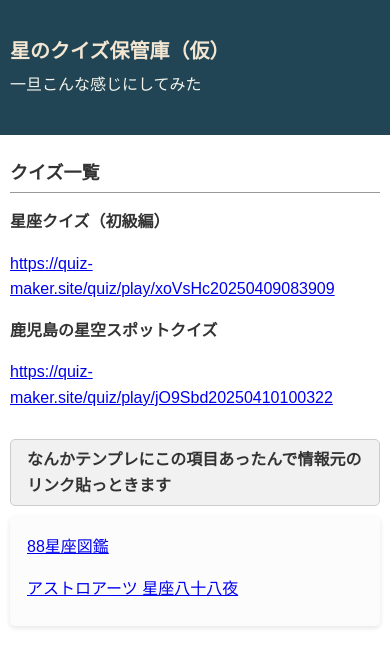
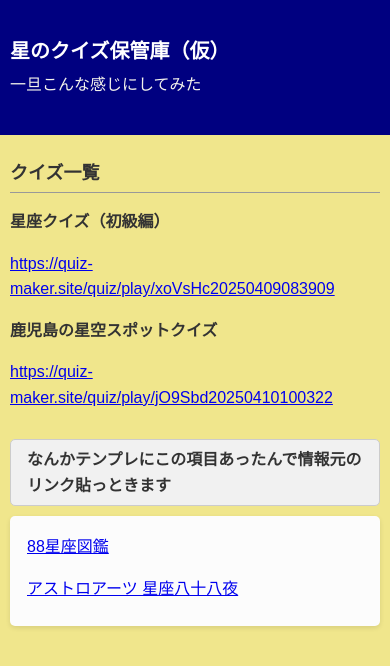
Before and after one commit to yaza88-hub/yaza88-hub.github.io, a plain HTML site: page index.htm in a window 390 px wide. Drawn offline with Linux system fonts and the light colour scheme.

Commit message:
Update index.css

```diff
--- a/index.css
+++ b/index.css
@@ -5,13 +5,14 @@ body {
 	font-family: "游ゴシック Medium", "ヒラギノ角ゴ Pro", "Hiragino Kaku Gothic Pro", "メイリオ", "Meiryo", sans-serif;
 	line-height: 1.6;
     font-size: 16px;
+	background-color: #F0E68C;
 }
 #header-container {
   margin: 0 auto;
   width: 694px;
 }
 header {
-	background-color: #214555;
+	background-color: #3a3a91;
 }
 #head-inner {
     padding: 25px 0;
@@ -21,7 +22,7 @@ h1 {
 	font-weight: bold;
 	padding: 10px 0 0 0;
 	margin: 0;
-	color: #f3e6d2;
+	color: #FFFFFF;
 }
 h1 a {
 	font-weight: bold;
@@ -133,7 +134,7 @@ header {
 }
 #head-inner {
     padding: 25px 10px;
-	background-color: #214555;
+	background-color: #000080;
 }
 .description {
 }
```
